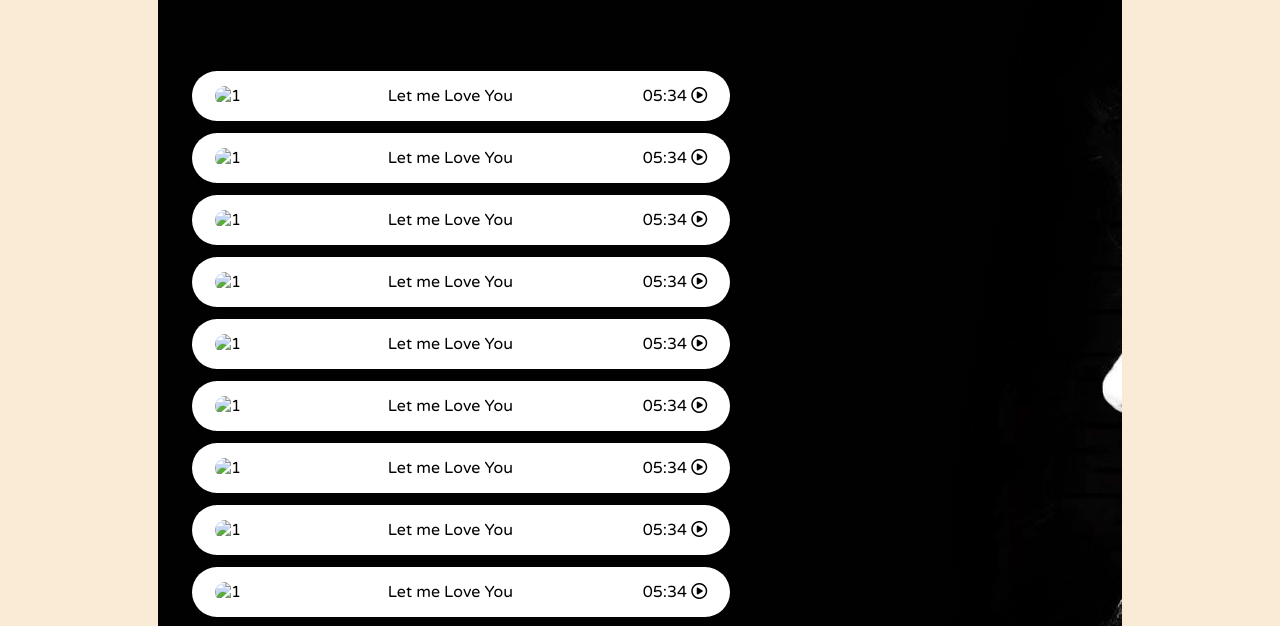
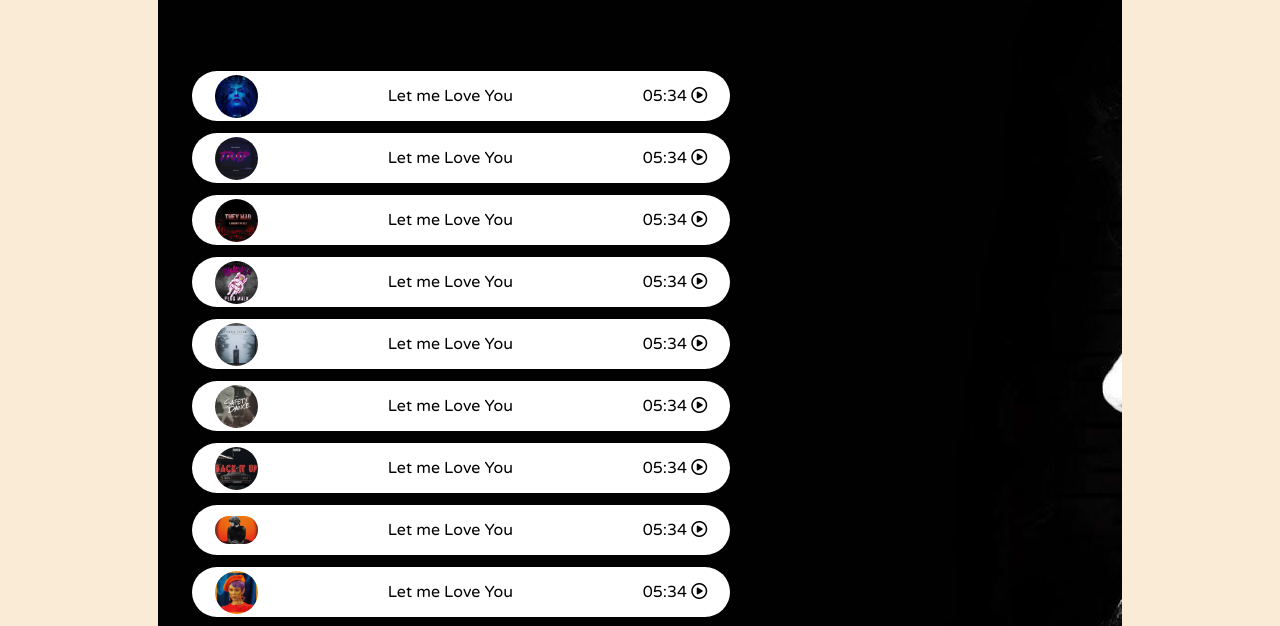
Before and after one commit to sriee19/Spotify-Clone, a plain HTML site: page index.html in a window 1280 px wide. Shown: the part 163-789 px from the top of the page. Drawn offline with Linux system fonts and the light colour scheme; files whose address does not match are found by name.

Commit message:
song images added

```diff
--- a/index.html
+++ b/index.html
@@ -20,52 +20,52 @@
             <h1>Best of NCS - No Copyright Sounds</h1>
             <div class="songItemContainer">
                 <div class="songItem">
-                    <img alt="1">
+                    <img alt="1" src="./assests/covers/1.jpg">
                     <span class="songName">Let me Love You</span>
                     <span class="songlistplay"><span class="timestamp">05:34 <i id="0" class="far songItemPlay fa-play-circle"></i> </span></span>
                 </div>
                 <div class="songItem">
-                    <img alt="1">
+                    <img alt="1" src="./assests/covers/2.jpg">
                     <span class="songName">Let me Love You</span>
                     <span class="songlistplay"><span class="timestamp">05:34 <i id="1" class="far songItemPlay fa-play-circle"></i> </span></span>
                 </div>
                 <div class="songItem">
-                    <img alt="1">
+                    <img alt="1" src="./assests/covers/3.jpg">
                     <span class="songName">Let me Love You</span>
                     <span class="songlistplay"><span class="timestamp">05:34 <i id="2" class="far songItemPlay fa-play-circle"></i> </span></span>
                 </div>
                 <div class="songItem">
-                    <img alt="1">
+                    <img alt="1" src="./assests/covers/4.jpg">
                     <span class="songName">Let me Love You</span>
                     <span class="songlistplay"><span class="timestamp">05:34 <i id="3" class="far songItemPlay fa-play-circle"></i> </span></span>
                 </div>
                 <div class="songItem">
-                    <img alt="1">
+                    <img alt="1" src="./assests/covers/5.jpg">
                     <span class="songName">Let me Love You</span>
                     <span class="songlistplay"><span class="timestamp">05:34 <i id="4" class="far songItemPlay fa-play-circle"></i> </span></span>
                 </div>
                 <div class="songItem">
-                    <img alt="1">
+                    <img alt="1" src="./assests/covers/6.jpg">
                     <span class="songName">Let me Love You</span>
                     <span class="songlistplay"><span class="timestamp">05:34 <i id="5" class="far songItemPlay fa-play-circle"></i> </span></span>
                 </div>
                 <div class="songItem">
-                    <img alt="1">
+                    <img alt="1" src="./assests/covers/7.jpg">
                     <span class="songName">Let me Love You</span>
                     <span class="songlistplay"><span class="timestamp">05:34 <i id="6" class="far songItemPlay fa-play-circle"></i> </span></span>
                 </div>
                 <div class="songItem">
-                    <img alt="1">
+                    <img alt="1" src="./assests/covers/8.jpg">
                     <span class="songName">Let me Love You</span>
                     <span class="songlistplay"><span class="timestamp">05:34 <i id="7" class="far songItemPlay fa-play-circle"></i> </span></span>
                 </div>
                 <div class="songItem">
-                    <img alt="1">
+                    <img alt="1" src="./assests/covers/9.jpg">
                     <span class="songName">Let me Love You</span>
                     <span class="songlistplay"><span class="timestamp">05:34 <i id="8" class="far songItemPlay fa-play-circle"></i> </span></span>
                 </div>
                 <div class="songItem">
-                    <img alt="1">
+                    <img alt="1" src="./assests/covers/10.jpg">
                     <span class="songName">Let me Love You</span>
                     <span class="songlistplay"><span class="timestamp">05:34 <i id="9" class="far songItemPlay fa-play-circle"></i> </span></span>
                 </div>
@@ -85,7 +85,7 @@
             <img src="playing.gif" width="42px" alt="" id="gif"> <span id="masterSongName">Warriyo - Mortals [NCS Release]</span>
         </div>
     </div>
-    <script src="https://kit.fontawesome.com/26504e4a1f.js" crossorigin="anonymous"></script>
+    <script src="https://kit.fontawesome.com/26504e4a1f.js" crossorigin="anonymous"></script>ll̥ō
     <script src="script.js"></script>
 </body>
 </html>
```
